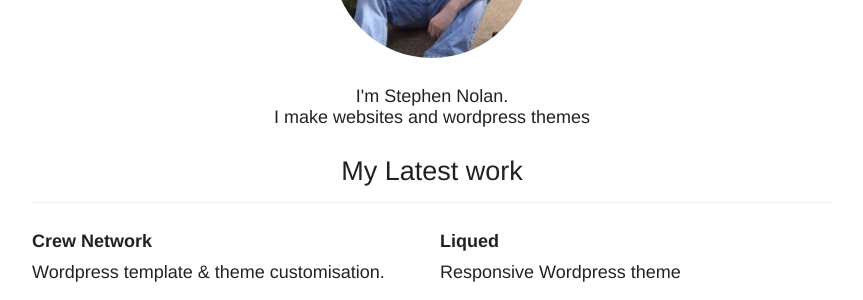
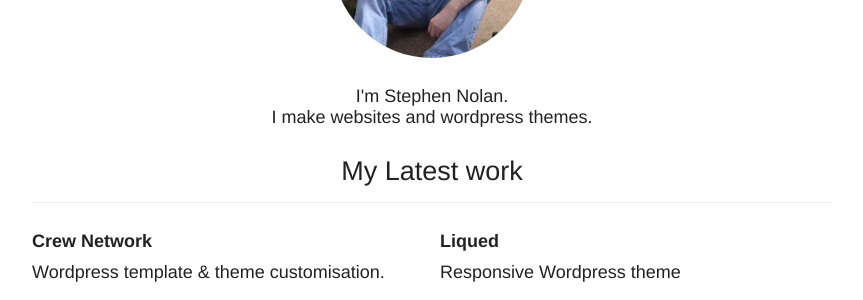
Before and after one commit to sn0lan/sn0lan.github.com, a Jekyll site: the page built from index.html, in a window 1280 px wide. Shown: the part 188-488 px from the top of the page, without its empty margins (208-1071 px from the left). Built offline with Jekyll 4.4.1, drawn with Linux system fonts in a browser that asks for light colours.

Commit message:
typo on home page

```diff
--- a/_layouts/default.html
+++ b/_layouts/default.html
@@ -23,7 +23,7 @@
             <div class="l-header">
               <img src="/assets/img/headshot.jpg" alt="" width="200" height="200" class='headshot' />
               I'm Stephen Nolan.<br />
-              I make websites and wordpress themes
+              I make websites and wordpress themes.
             </div>
 
                 {{ content }}
```
